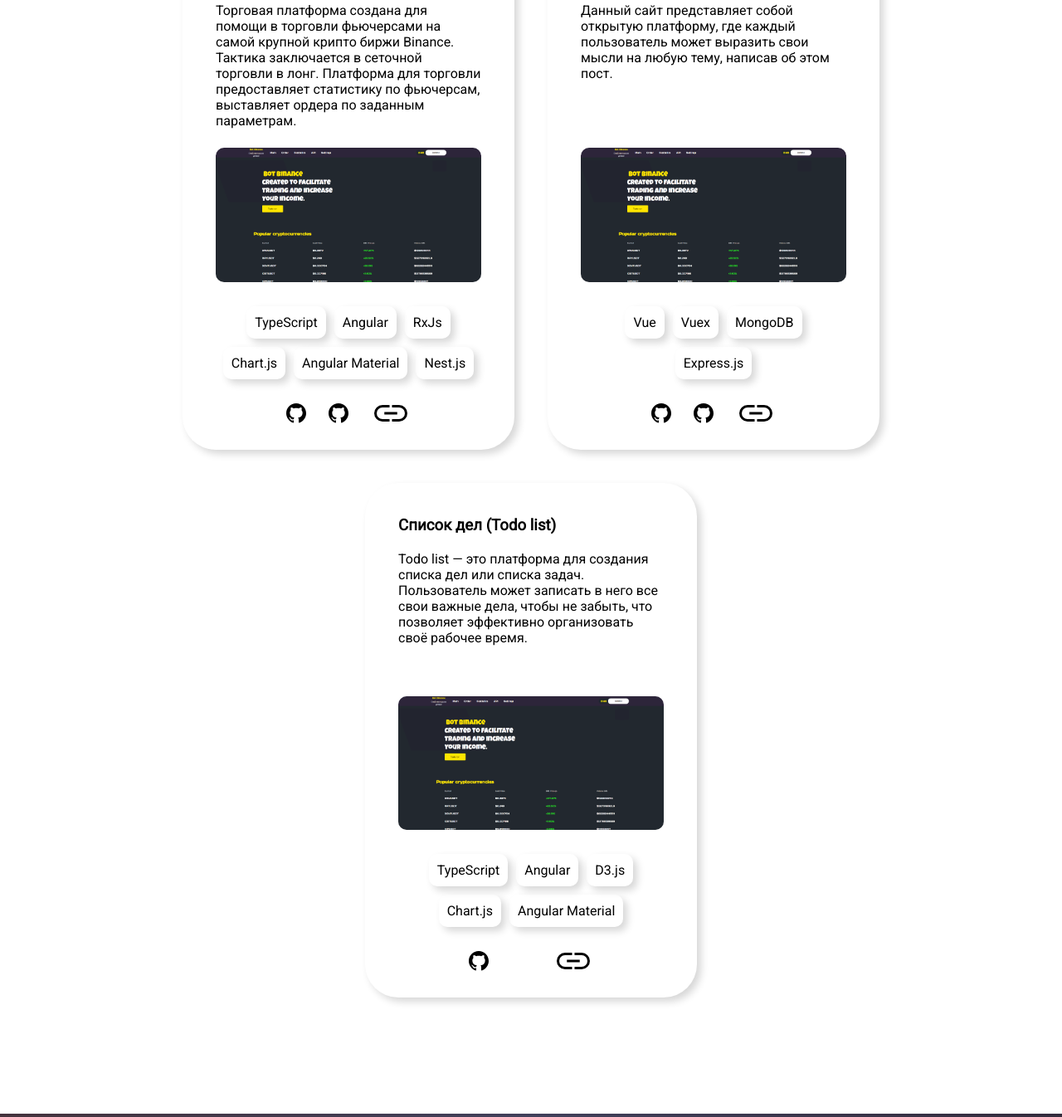
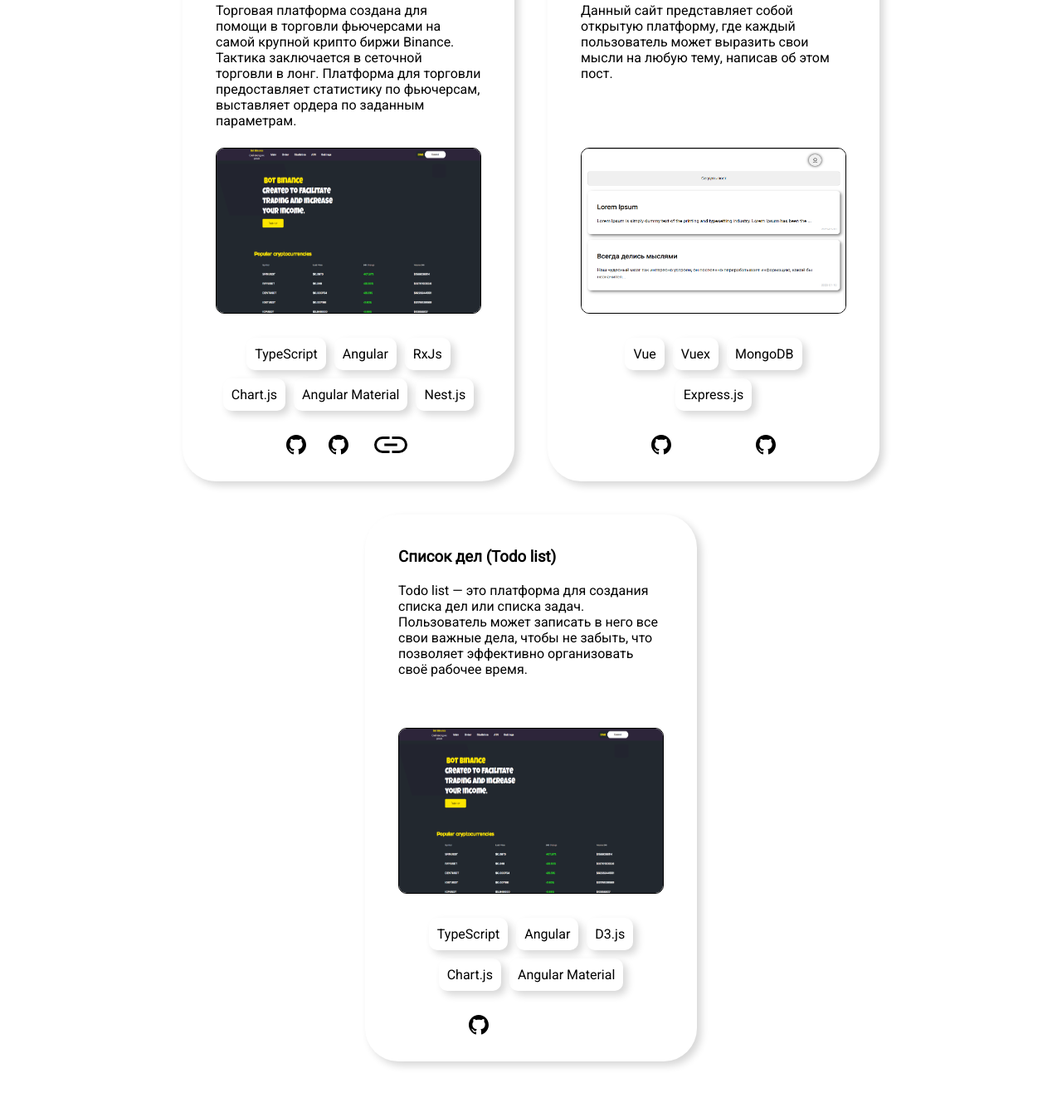
Before and after one commit to ArtsiomDziominski/cv-portfolio, a plain HTML site: page index.html in a window 1280 px wide. Shown: the part 2354-3700 px from the top of the page at 83% size. Drawn offline with Linux system fonts and the light colour scheme.

Commit message:
update CV

```diff
--- a/css/projects.css
+++ b/css/projects.css
@@ -26,6 +26,7 @@
 
 .project .project__link {
     width: 150px;
+    height: 52px;
     position: absolute;
     bottom: -10px;
     left: 50%;
@@ -57,7 +58,9 @@
 
 .projects .projects__list .project .project__image {
     width: 100%;
+    height: 200px;
     border-radius: 10px;
+    border: 1px black solid;
 }
 
 .projects .projects__list .project .project__stake {
--- a/index.html
+++ b/index.html
@@ -212,7 +212,7 @@
                         70+ Data,
                         Software and QA
                         Engineers.</p>
-                    <img class="project__image" src="static/img/project1.png" alt="Image project">
+                    <img class="project__image" src="static/img/thoughts.png" alt="Image project">
                     <div class="project__stake">
                         <p>Vue</p>
                         <p>Vuex</p>
@@ -238,14 +238,14 @@
                                 </svg>
                             </a>
                         </div>
-                        <div class="project__link_wrapper">
-                            <p class="project__link_title">Deployd</p>
-                            <a href="http://1155345-ck17711.tw1.ru/" target="_blank">
-                                <svg xmlns="http://www.w3.org/2000/svg" height="48" width="48">
-                                    <path d="M22.5 34H14q-4.15 0-7.075-2.925T4 24q0-4.15 2.925-7.075T14 14h8.5v3H14q-2.9 0-4.95 2.05Q7 21.1 7 24q0 2.9 2.05 4.95Q11.1 31 14 31h8.5Zm-6.25-8.5v-3h15.5v3ZM25.5 34v-3H34q2.9 0 4.95-2.05Q41 26.9 41 24q0-2.9-2.05-4.95Q36.9 17 34 17h-8.5v-3H34q4.15 0 7.075 2.925T44 24q0 4.15-2.925 7.075T34 34Z"/>
-                                </svg>
-                            </a>
-                        </div>
+<!--                        <div class="project__link_wrapper">-->
+<!--                            <p class="project__link_title">Deployd</p>-->
+<!--                            <a href="http://1155345-ck17711.tw1.ru/" target="_blank">-->
+<!--                                <svg xmlns="http://www.w3.org/2000/svg" height="48" width="48">-->
+<!--                                    <path d="M22.5 34H14q-4.15 0-7.075-2.925T4 24q0-4.15 2.925-7.075T14 14h8.5v3H14q-2.9 0-4.95 2.05Q7 21.1 7 24q0 2.9 2.05 4.95Q11.1 31 14 31h8.5Zm-6.25-8.5v-3h15.5v3ZM25.5 34v-3H34q2.9 0 4.95-2.05Q41 26.9 41 24q0-2.9-2.05-4.95Q36.9 17 34 17h-8.5v-3H34q4.15 0 7.075 2.925T44 24q0 4.15-2.925 7.075T34 34Z"/>-->
+<!--                                </svg>-->
+<!--                            </a>-->
+<!--                        </div>-->
                     </div>
                 </div>
                 <div class="project">
@@ -273,14 +273,14 @@
                                 </svg>
                             </a>
                         </div>
-                        <div class="project__link_wrapper">
-                            <p class="project__link_title">Deployd</p>
-                            <a href="http://1155345-ck17711.tw1.ru/" target="_blank">
-                                <svg xmlns="http://www.w3.org/2000/svg" height="48" width="48">
-                                    <path d="M22.5 34H14q-4.15 0-7.075-2.925T4 24q0-4.15 2.925-7.075T14 14h8.5v3H14q-2.9 0-4.95 2.05Q7 21.1 7 24q0 2.9 2.05 4.95Q11.1 31 14 31h8.5Zm-6.25-8.5v-3h15.5v3ZM25.5 34v-3H34q2.9 0 4.95-2.05Q41 26.9 41 24q0-2.9-2.05-4.95Q36.9 17 34 17h-8.5v-3H34q4.15 0 7.075 2.925T44 24q0 4.15-2.925 7.075T34 34Z"/>
-                                </svg>
-                            </a>
-                        </div>
+<!--                        <div class="project__link_wrapper">-->
+<!--                            <p class="project__link_title">Deployd</p>-->
+<!--                            <a href="http://1155345-ck17711.tw1.ru/" target="_blank">-->
+<!--                                <svg xmlns="http://www.w3.org/2000/svg" height="48" width="48">-->
+<!--                                    <path d="M22.5 34H14q-4.15 0-7.075-2.925T4 24q0-4.15 2.925-7.075T14 14h8.5v3H14q-2.9 0-4.95 2.05Q7 21.1 7 24q0 2.9 2.05 4.95Q11.1 31 14 31h8.5Zm-6.25-8.5v-3h15.5v3ZM25.5 34v-3H34q2.9 0 4.95-2.05Q41 26.9 41 24q0-2.9-2.05-4.95Q36.9 17 34 17h-8.5v-3H34q4.15 0 7.075 2.925T44 24q0 4.15-2.925 7.075T34 34Z"/>-->
+<!--                                </svg>-->
+<!--                            </a>-->
+<!--                        </div>-->
                     </div>
                 </div>
             </div>
```
Also changed, not shown: static/img/thoughts.png (added).
